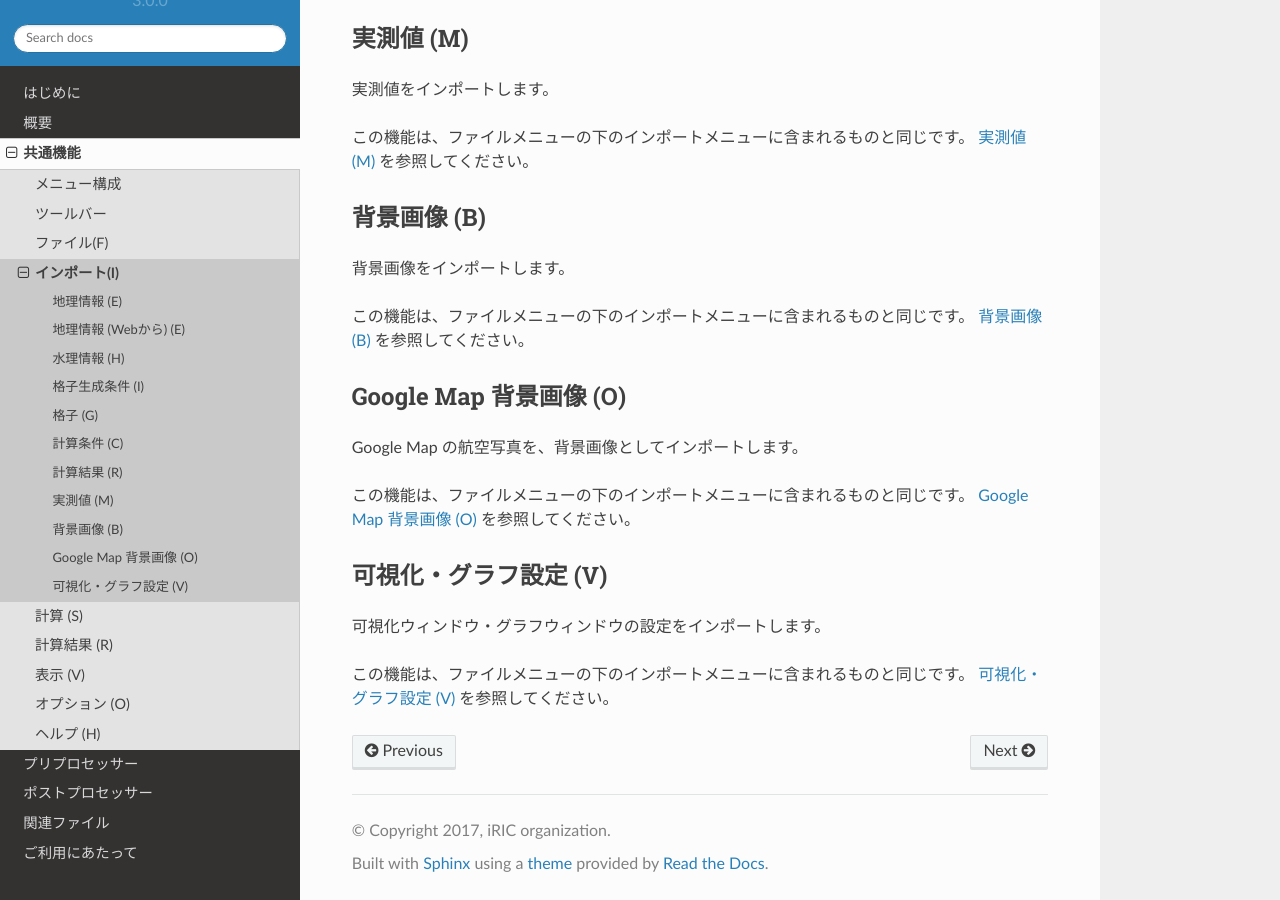
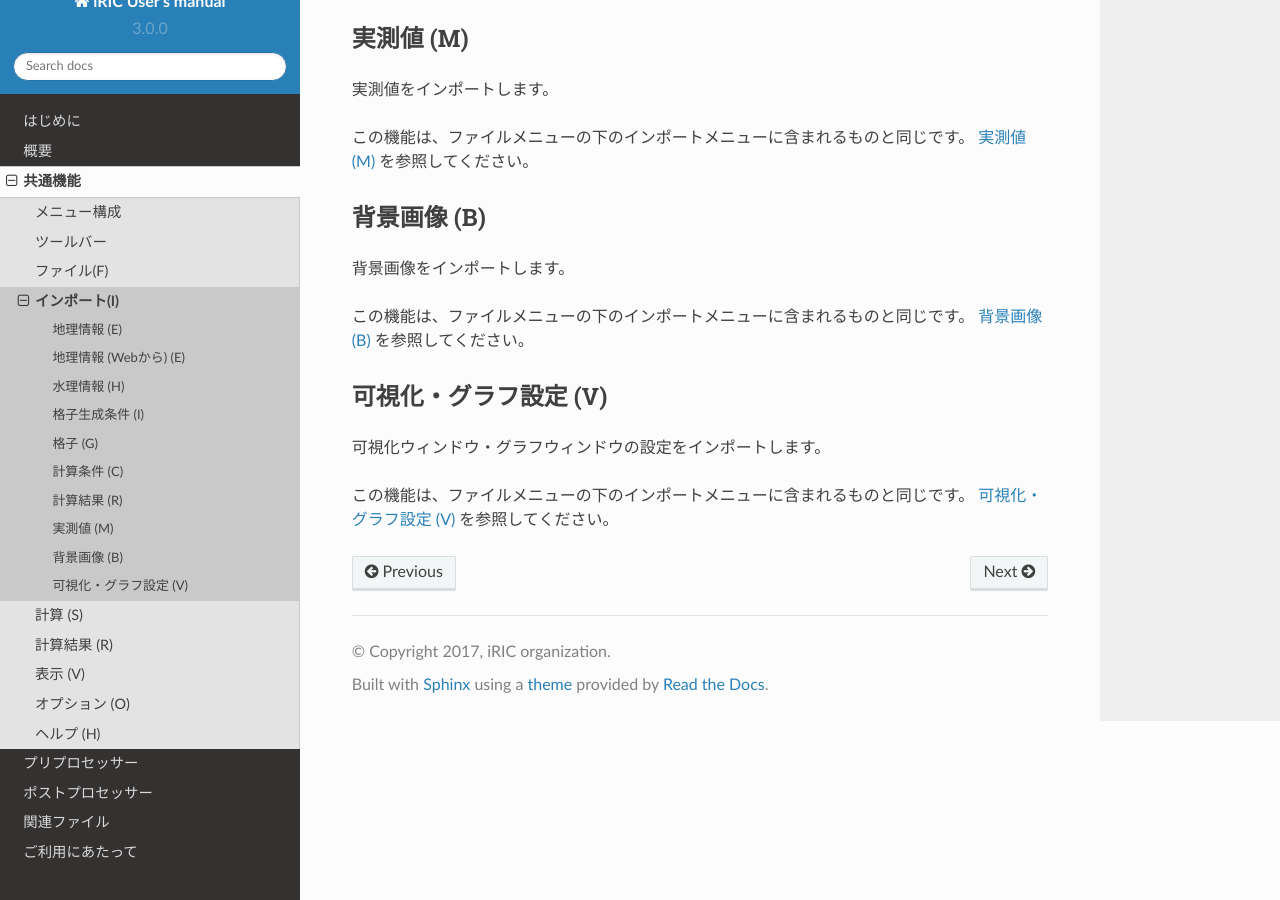
Before and after one commit to i-RIC/gui_user_manual, a Sphinx documentation site: the page built from source/03/04_import.rst, in a window 1280 px wide and 900 px high, scrolled down 1450 px. Built offline with Sphinx 7.4.7 and the Read the Docs theme 2.0.0, drawn with Linux system fonts in a browser that asks for light colours.

Commit message:
Description about GoogleMap background image import is removed.

```diff
--- a/source/03/03_09_import.rst
+++ b/source/03/03_09_import.rst
@@ -16,5 +16,4 @@
    03_09_06_calc_result
    03_09_07_measured_data
    03_09_08_background_image
-   03_09_09_googlemap_bg_image
    03_09_10_vis_settings
--- a/source/03/04_import.rst
+++ b/source/03/04_import.rst
@@ -76,14 +76,6 @@
 この機能は、ファイルメニューの下のインポートメニューに含まれるものと同じです。
 :ref:`sec_file_import_background_img` を参照してください。
 
-Google Map 背景画像 (O)
--------------------------
-
-Google Map の航空写真を、背景画像としてインポートします。
-
-この機能は、ファイルメニューの下のインポートメニューに含まれるものと同じです。
-:ref:`sec_file_import_background_img_googlemap` を参照してください。
-
 可視化・グラフ設定 (V)
 ----------------------
 
```
Also changed, not shown: source/03/03_09_09_googlemap_bg_image.rst (deleted, +0 -19 lines), source/03/images/googlemap_img_import_setting_dialog.png (deleted).
